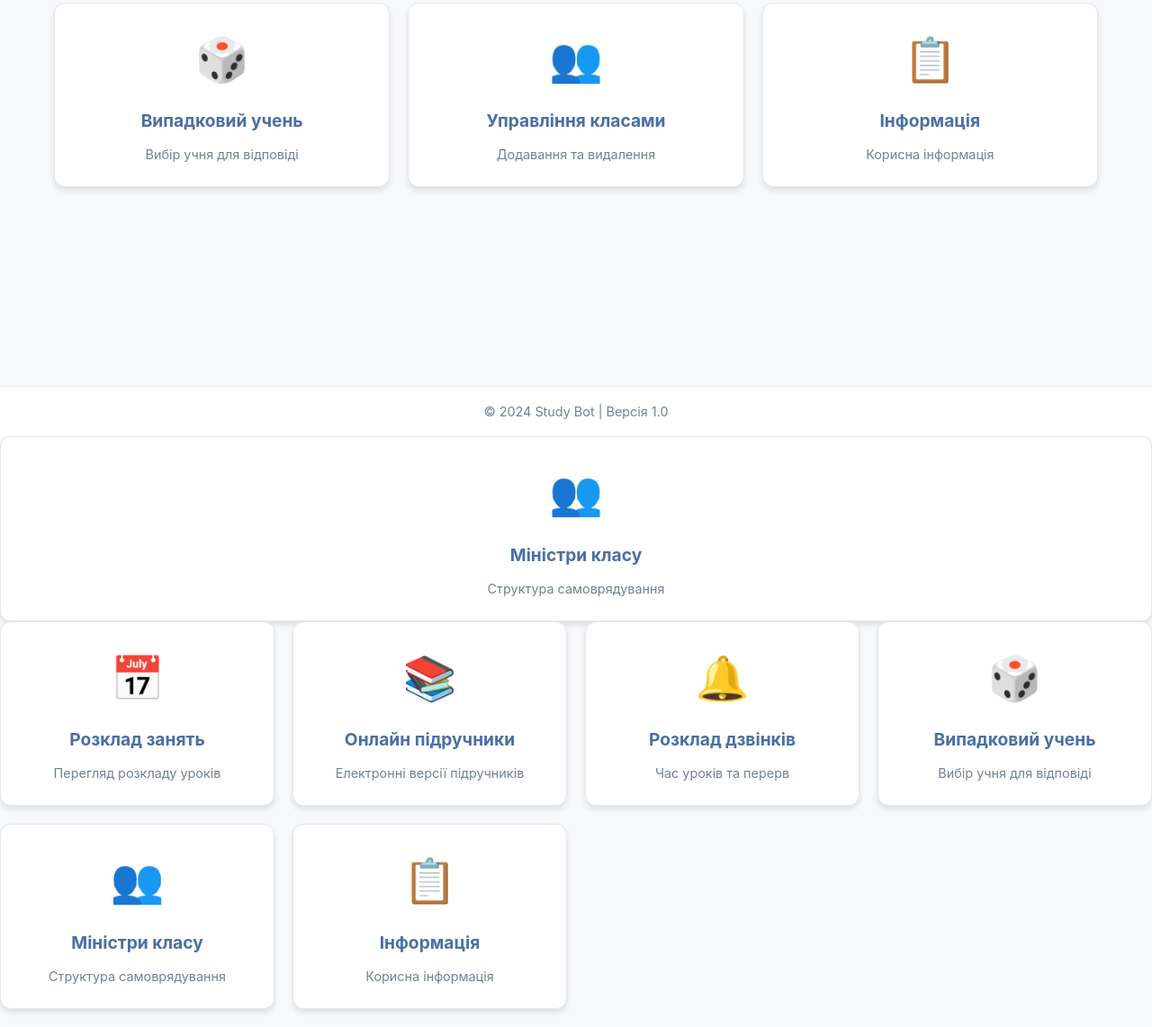
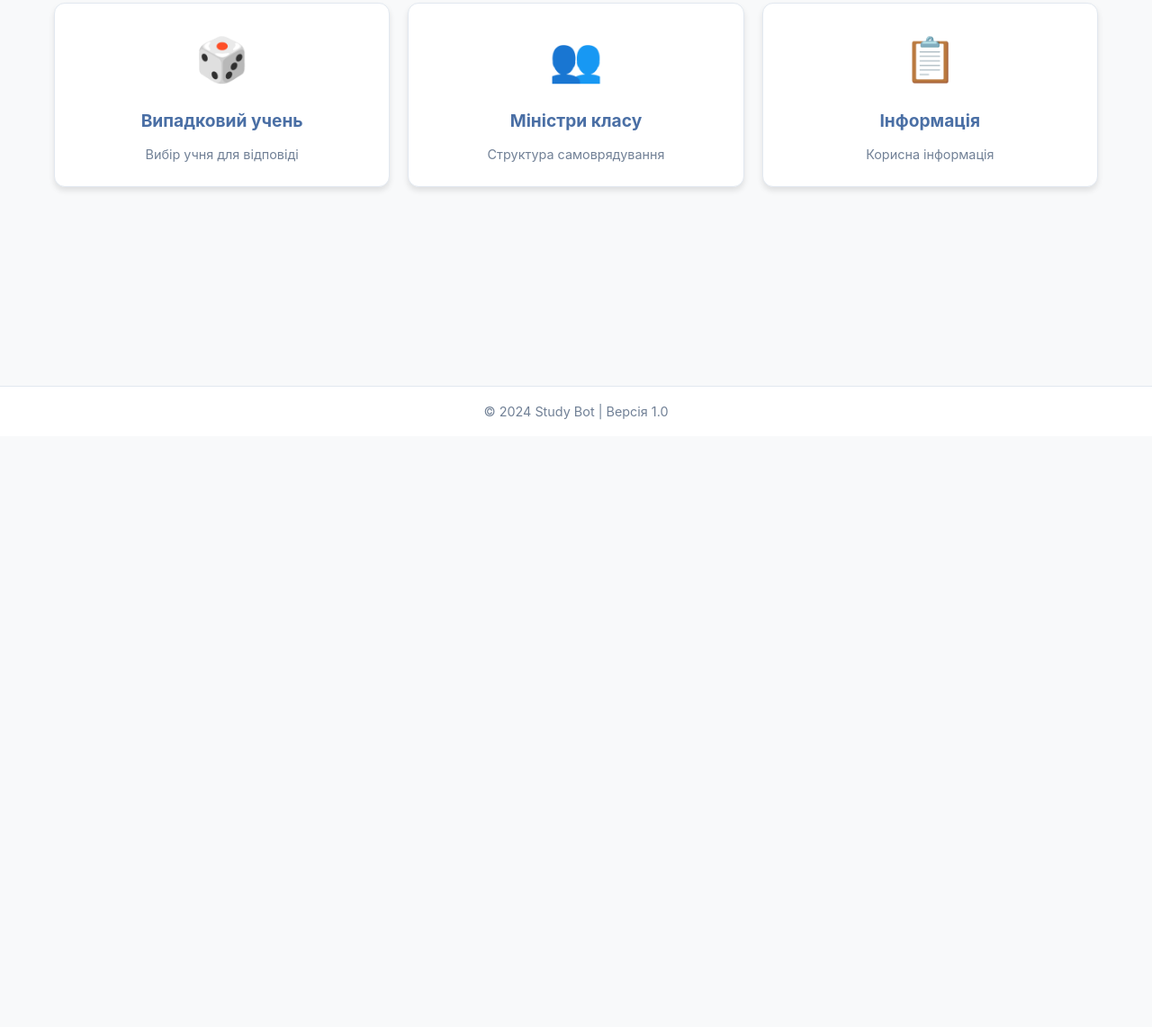
Before and after one commit to 0Avin0/telegram-school-bot, a plain HTML site: page public/index.html in a window 1280 px wide. Shown: the part 315-1457 px from the top of the page at 90% size. After the commit the page ends 800 px from the top, so only its background shows below. Drawn offline with Linux system fonts and the light colour scheme; a script that the page names is missing.

Commit message:
index.html

```diff
--- a/public/index.html
+++ b/public/index.html
@@ -49,11 +49,11 @@
                     <p>Вибір учня для відповіді</p>
                 </div>
 
-                <!-- Кнопка управління класами -->
-                <div class="nav-card" data-feature="classes">
+                <!-- Кнопка міністрів класу -->
+                <div class="nav-card" data-feature="ministry">
                     <div class="card-icon">👥</div>
-                    <h3>Управління класами</h3>
-                    <p>Додавання та видалення</p>
+                    <h3>Міністри класу</h3>
+                    <p>Структура самоврядування</p>
                 </div>
 
                 <!-- Кнопка інформації -->
@@ -73,52 +73,3 @@
     <script src="script.js"></script>
 </body>
 </html>
-<!-- Кнопка міністрів класу -->
-<div class="nav-card" data-feature="ministry">
-    <div class="card-icon">👥</div>
-    <h3>Міністри класу</h3>
-    <p>Структура самоврядування</p>
-</div>
-<div class="grid-container">
-    <!-- Кнопка розкладу -->
-    <div class="nav-card" data-feature="schedule">
-        <div class="card-icon">📅</div>
-        <h3>Розклад занять</h3>
-        <p>Перегляд розкладу уроків</p>
-    </div>
-
-    <!-- Кнопка підручників -->
-    <div class="nav-card" data-feature="books">
-        <div class="card-icon">📚</div>
-        <h3>Онлайн підручники</h3>
-        <p>Електронні версії підручників</p>
-    </div>
-
-    <!-- Кнопка дзвінків -->
-    <div class="nav-card" data-feature="bells">
-        <div class="card-icon">🔔</div>
-        <h3>Розклад дзвінків</h3>
-        <p>Час уроків та перерв</p>
-    </div>
-
-    <!-- Кнопка випадкового учня -->
-    <div class="nav-card" data-feature="random">
-        <div class="card-icon">🎲</div>
-        <h3>Випадковий учень</h3>
-        <p>Вибір учня для відповіді</p>
-    </div>
-
-    <!-- Кнопка міністрів класу -->
-    <div class="nav-card" data-feature="ministry">
-        <div class="card-icon">👥</div>
-        <h3>Міністри класу</h3>
-        <p>Структура самоврядування</p>
-    </div>
-
-    <!-- Кнопка інформації -->
-    <div class="nav-card" data-feature="info">
-        <div class="card-icon">📋</div>
-        <h3>Інформація</h3>
-        <p>Корисна інформація</p>
-    </div>
-</div>
```
